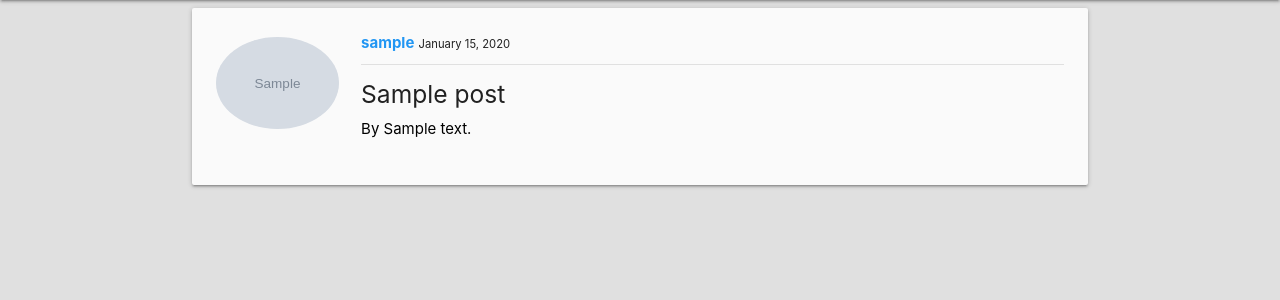
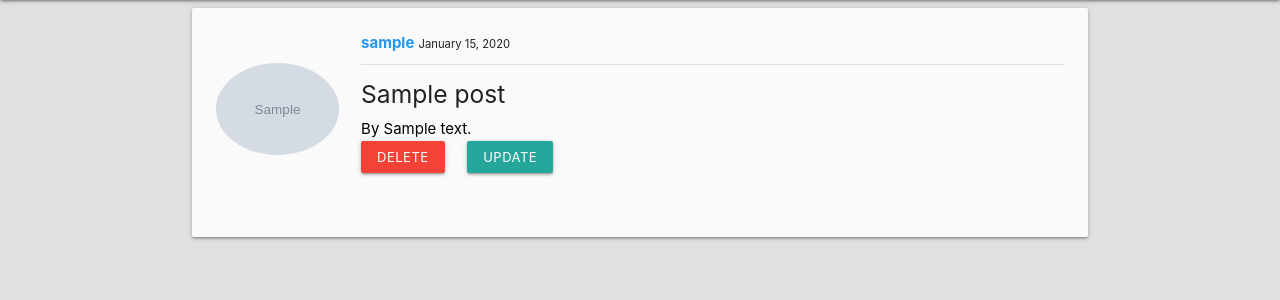
Before and after one commit to kenmugy/blog-app, a Django app: page /blog/detail/1 in a window 1280 px wide. Shown: the part 64-364 px from the top of the page. Run offline with Django 3.2, Linux system fonts and the light colour scheme; a user stored in the database is signed in; tables that the repository leaves empty hold one stand-in row (values such as "Sample post"); grey boxes marked "Sample" are stand-in pictures; parts of the project's set-up code (start-up, migrations or seed data) failed here and were passed over.

Commit message:
Refactor code for a while

```diff
--- a/blog/templates/blog/post_confirm_delete.html
+++ b/blog/templates/blog/post_confirm_delete.html
@@ -7,7 +7,7 @@
       Are you sure you want to Delete
       <span class="blue-text">{{object.title}}</span> Post?
     </p>
-    <div class="row" id="confirm-btns">
+    <div class="row">
       <div class="col col6">
         <button class="btn btn-small red" type="submit">Yes, Delete</button>
       </div>
--- a/blog/templates/blog/post_detail.html
+++ b/blog/templates/blog/post_detail.html
@@ -17,6 +17,19 @@
           <div class="divider"></div>
           <h5 class="">{{object.title}}</h5>
           <span class="black-text">By {{object.content}}</span>
+          {% if object.author == user %}
+          <span>
+            <div class="row">
+              <div class="col col6">
+                <a class="btn btn-small red" href="{% url 'delete' post.pk %}">Delete</a>
+              </div>
+              <div class="col col6">
+                <a class="btn btn-small" href="{% url 'update' post.pk %}">Update</a>
+              </div>
+            </div>
+          </div>
+          </span>
+          {% endif %}
         </div>
       </div>
     </div>
```
Also changed, not shown: blog/templates/blog/home.html (+13 -2 lines).
